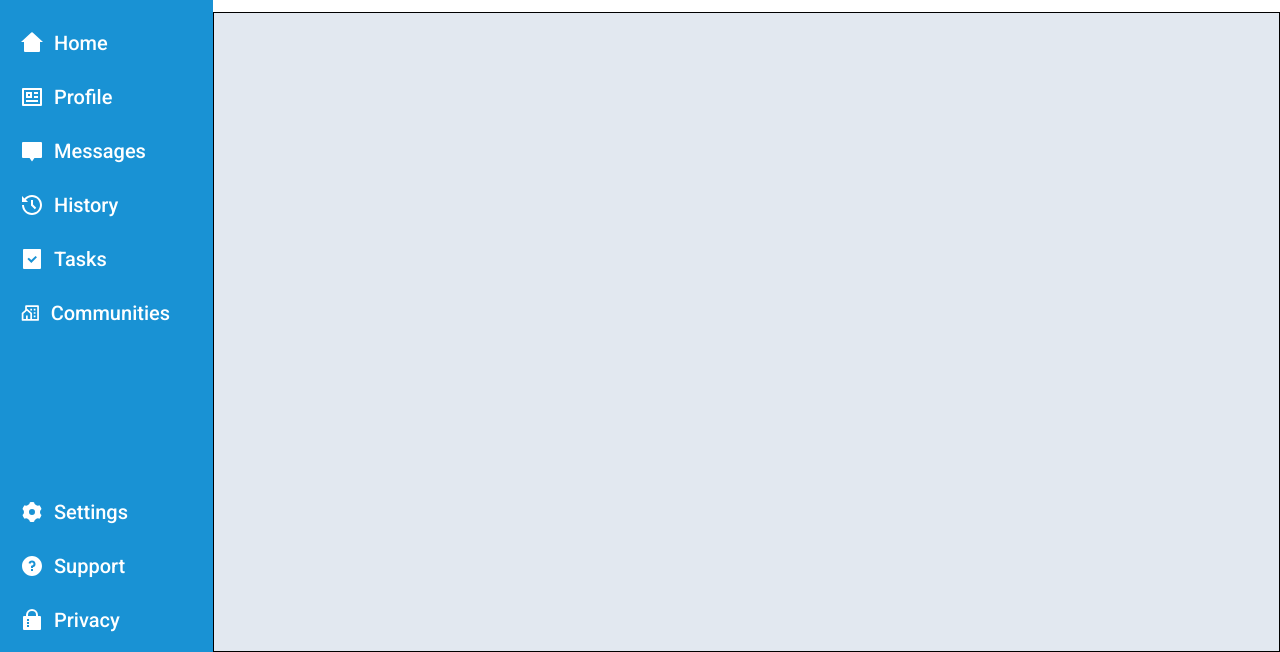
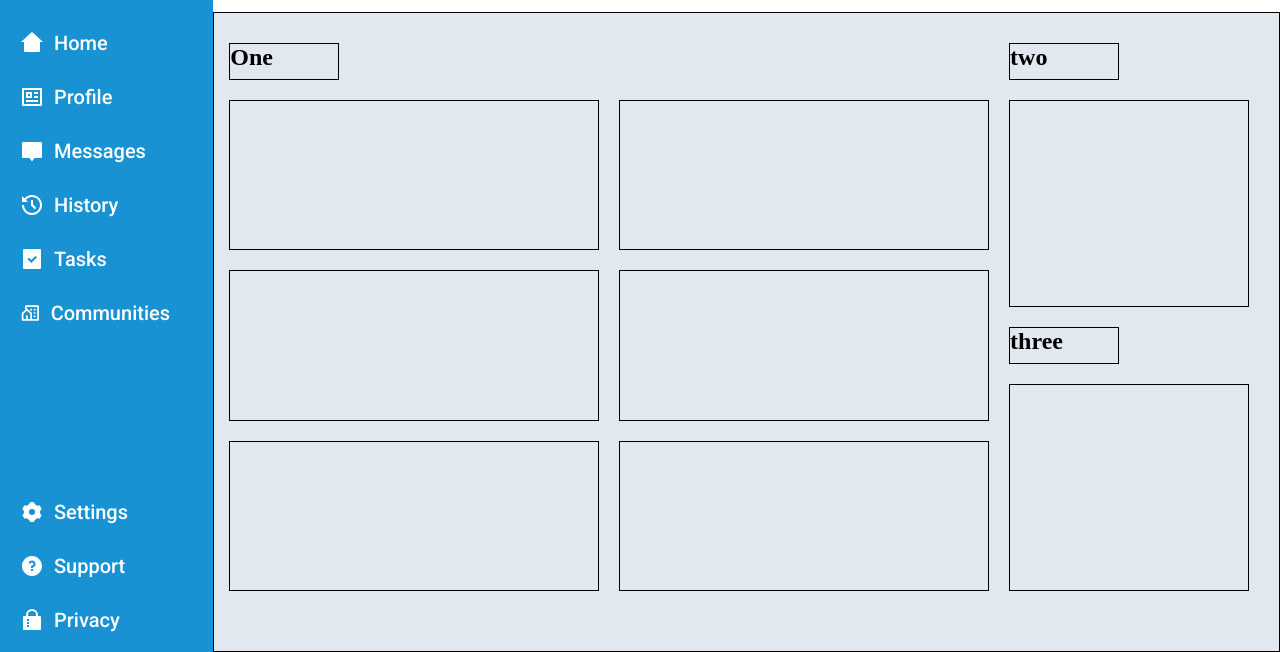
Before and after one commit to baran-oleh/dashboard-example, a plain HTML site: page index.html in a window 1280 px wide. Shown: the part 148-800 px from the top of the page. Drawn offline with Linux system fonts and the light colour scheme.

Commit message:
🚧 started last section

```diff
--- a/index.html
+++ b/index.html
@@ -172,7 +172,17 @@
     </aside>
 
     <main class="main">
-
+        <h2 class="main__title">One</h2>
+        <section class="main__one"></section>
+        <section class="main__two"></section>
+        <section class="main__three"></section>
+        <section class="main__four"></section>
+        <section class="main__five"></section>
+        <section class="main__six"></section>
+        <h2 class="main__sub-title">two</h2>
+        <section class="main__seven"></section>
+        <h2 class="main__sub-title2">three</h2>
+        <section class="main__eight"></section>
     </main>
 </body>
 
--- a/scss/_main.scss
+++ b/scss/_main.scss
@@ -3,4 +3,68 @@
     border: 1px solid black;
     background-color: $main-bg;
 
+    padding: 30px 30px 60px 15px;
+
+    display: grid;
+    grid-template-columns: repeat(8, 1fr);
+    grid-template-rows: repeat(10, 1fr);
+    grid-column-gap: 20px;
+    grid-row-gap: 20px;
+
+    &__title{
+        grid-area: 1 / 1 / 2 / 2;
+
+        border: 1px solid black;
+    }
+    &__one{
+        grid-area: 2 / 1 / 5 / 4;
+
+        border: 1px solid black;
+    }
+    &__two{
+        grid-area: 2 / 4 / 5 / 7;
+
+        border: 1px solid black;
+    }
+    &__three{
+        grid-area: 5 / 1 / 8 / 4;
+
+        border: 1px solid black;
+    }
+    &__four{
+        grid-area: 5 / 4 / 8 / 7;
+
+        border: 1px solid black;
+    }
+    &__five{
+        grid-area: 8 / 1 / 11 / 4;
+
+        border: 1px solid black;
+    }
+    &__six {
+        grid-area: 8 / 4 / 11 / 7;
+
+        border: 1px solid black;
+    }
+
+    &__sub-title{
+        grid-area: 1 / 7 / 2 / 8;
+
+        border: 1px solid black;
+    }
+    &__seven{
+        grid-area: 2 / 7 / 6 / 9;
+
+        border: 1px solid black;
+    }
+    &__sub-title2{
+        grid-area: 6 / 7 / 7 / 8;
+
+        border: 1px solid black;
+    }
+    &__eight{
+        grid-area: 7 / 7 / 11 / 9;
+
+        border: 1px solid black;
+    }
 }
```
Also changed, not shown: css/style.css.
